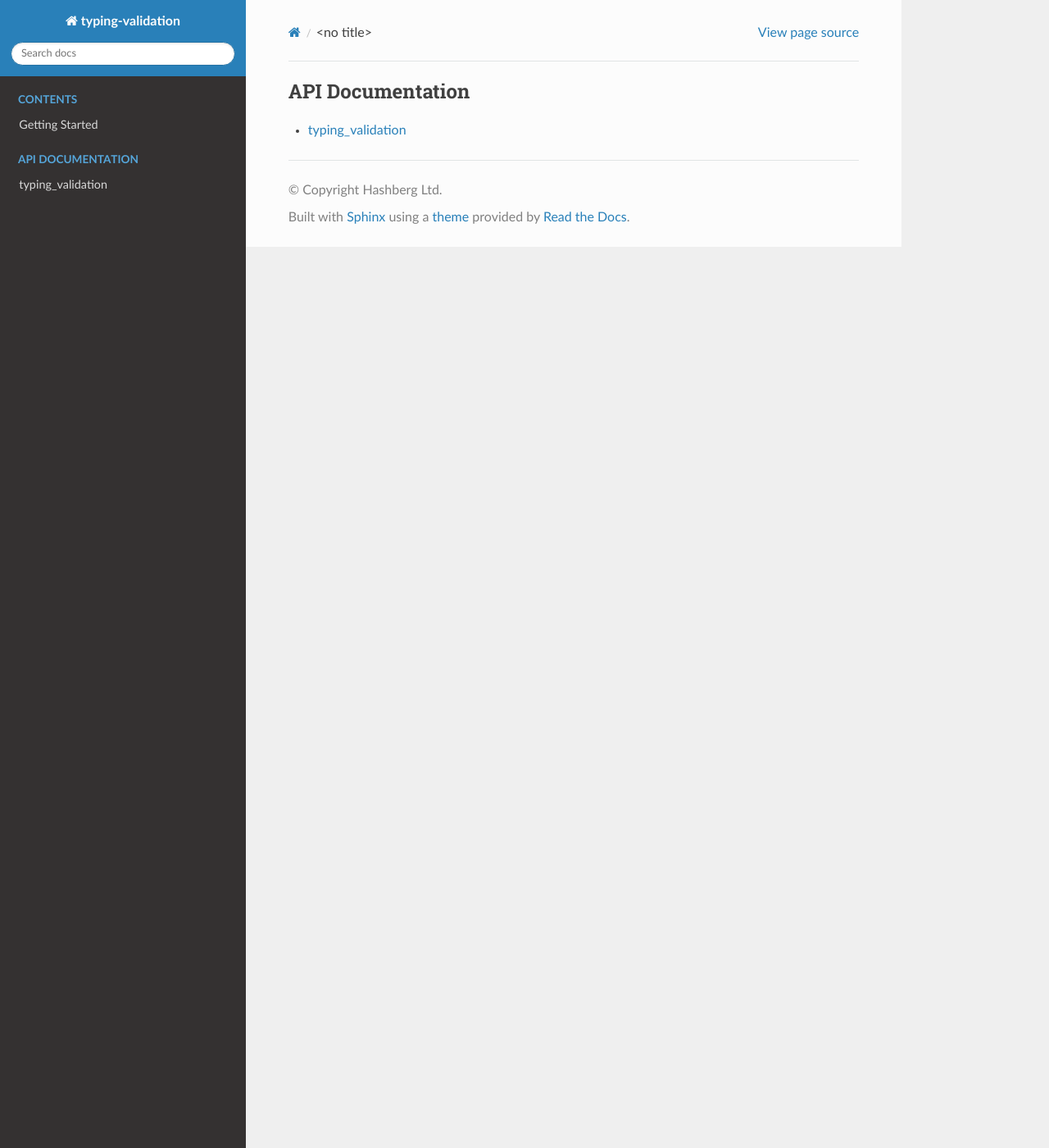
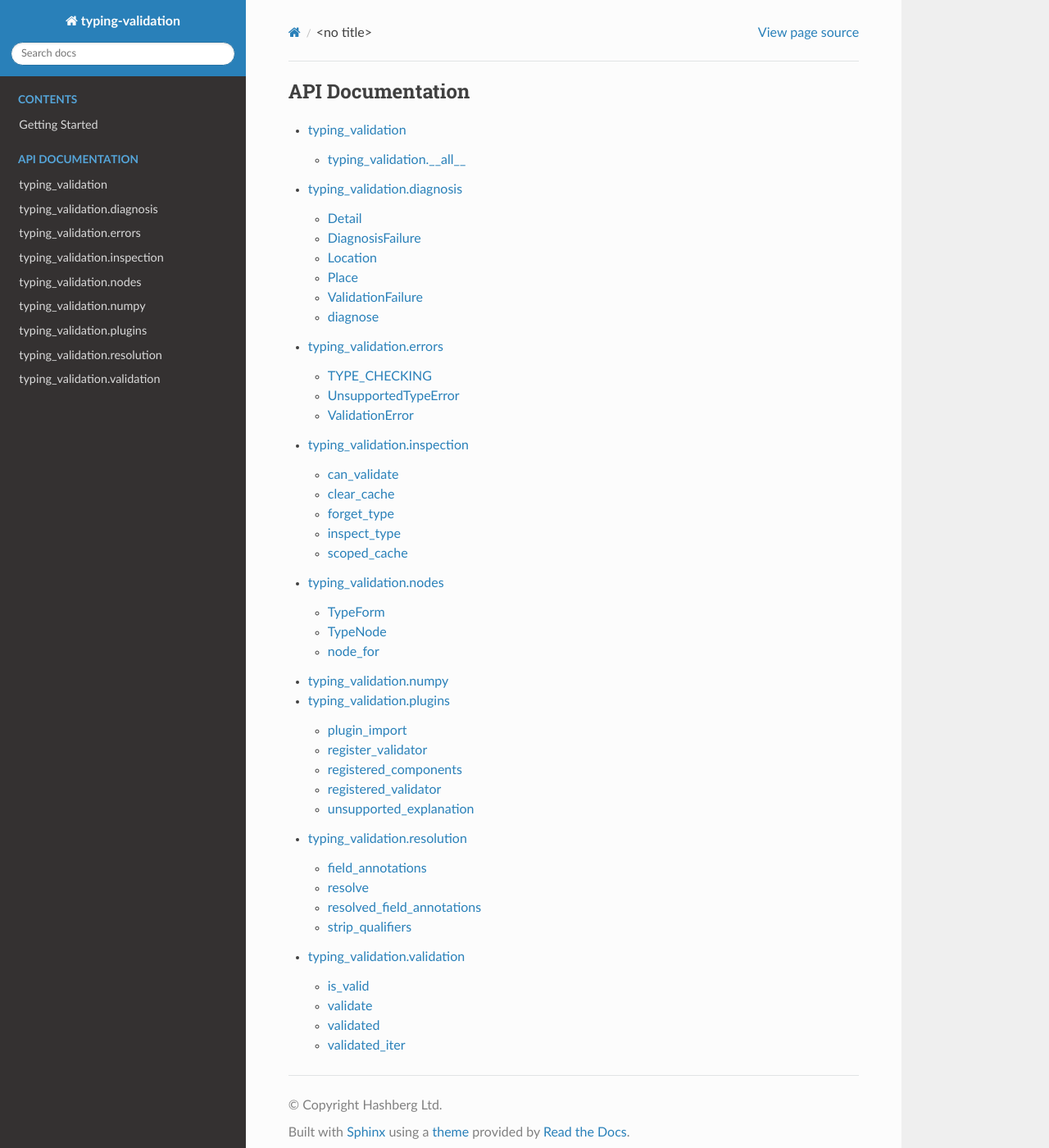
Before and after one commit to hashberg-io/typing-validation, a Sphinx documentation site: the page built from docs/api-toc.rst, in a window 1280 px wide and 1400 px high. Shown: the whole window at 82% size. Built offline with Sphinx 7.4.7 and the Read the Docs theme 3.1.0, drawn with Linux system fonts in a browser that asks for light colours.

Commit message:
Document the library that now exists, and check it on every push
The README and the getting-started guide described a redesign whose API
was not implemented yet. Both now show it, and every example in them was
run and produces the output shown.

The API pages are regenerated and committed, since Read the Docs runs
sphinx directly and never invokes the generator, and the build is clean
with warnings treated as errors. A handful of cross-references are
skipped explicitly: docstrings name the public functions the way users
import them, while autodoc documents them under the submodules that
define them.

CI runs the tests, mypy and black on three platforms. The conformance
suite is what lets the validation mechanisms share no implementation
code, so it runs on everything; the benchmarks deliberately do not gate,
because a hard performance threshold on a noisy shared runner produces
flakes and then gets turned off. The checkout is deep because the
benchmark suite reads v1 out of the trunk. A separate job proves the
generated API pages are committed and current.

The project is no longer in planning.

Co-Authored-By: Claude Opus 4.8 <noreply@anthropic.com>
Claude-Session: https://claude.ai/code/session_01Tepri8x1pvme7zJiStMHft

```diff
--- a/docs/api-toc.rst
+++ b/docs/api-toc.rst
@@ -3,3 +3,11 @@
     :caption: API Documentation
 
     api/typing_validation
+    api/typing_validation.diagnosis
+    api/typing_validation.errors
+    api/typing_validation.inspection
+    api/typing_validation.nodes
+    api/typing_validation.numpy
+    api/typing_validation.plugins
+    api/typing_validation.resolution
+    api/typing_validation.validation
--- /dev/null
+++ b/docs/api/typing_validation.diagnosis.rst
@@ -0,0 +1,44 @@
+typing_validation.diagnosis
+===========================
+
+.. automodule:: typing_validation.diagnosis
+
+Detail
+------
+
+.. autoclass:: typing_validation.diagnosis.Detail
+    :show-inheritance:
+    :members:
+
+DiagnosisFailure
+----------------
+
+.. autoclass:: typing_validation.diagnosis.DiagnosisFailure
+    :show-inheritance:
+    :members:
+
+Location
+--------
+
+.. autoclass:: typing_validation.diagnosis.Location
+    :show-inheritance:
+    :members:
+
+Place
+-----
+
+.. autoclass:: typing_validation.diagnosis.Place
+    :show-inheritance:
+    :members:
+
+ValidationFailure
+-----------------
+
+.. autoclass:: typing_validation.diagnosis.ValidationFailure
+    :show-inheritance:
+    :members:
+
+diagnose
+--------
+
+.. autofunction:: typing_validation.diagnosis.diagnose
--- /dev/null
+++ b/docs/api/typing_validation.errors.rst
@@ -0,0 +1,23 @@
+typing_validation.errors
+========================
+
+.. automodule:: typing_validation.errors
+
+TYPE_CHECKING
+-------------
+
+.. autodata:: typing_validation.errors.TYPE_CHECKING
+
+UnsupportedTypeError
+--------------------
+
+.. autoclass:: typing_validation.errors.UnsupportedTypeError
+    :show-inheritance:
+    :members:
+
+ValidationError
+---------------
+
+.. autoclass:: typing_validation.errors.ValidationError
+    :show-inheritance:
+    :members:
--- /dev/null
+++ b/docs/api/typing_validation.inspection.rst
@@ -0,0 +1,29 @@
+typing_validation.inspection
+============================
+
+.. automodule:: typing_validation.inspection
+
+can_validate
+------------
+
+.. autofunction:: typing_validation.inspection.can_validate
+
+clear_cache
+-----------
+
+.. autofunction:: typing_validation.inspection.clear_cache
+
+forget_type
+-----------
+
+.. autofunction:: typing_validation.inspection.forget_type
+
+inspect_type
+------------
+
+.. autofunction:: typing_validation.inspection.inspect_type
+
+scoped_cache
+------------
+
+.. autofunction:: typing_validation.inspection.scoped_cache
--- /dev/null
+++ b/docs/api/typing_validation.nodes.rst
@@ -0,0 +1,23 @@
+typing_validation.nodes
+=======================
+
+.. automodule:: typing_validation.nodes
+
+TypeForm
+--------
+
+.. autoclass:: typing_validation.nodes.TypeForm
+    :show-inheritance:
+    :members:
+
+TypeNode
+--------
+
+.. autoclass:: typing_validation.nodes.TypeNode
+    :show-inheritance:
+    :members:
+
+node_for
+--------
+
+.. autofunction:: typing_validation.nodes.node_for
--- /dev/null
+++ b/docs/api/typing_validation.numpy.rst
@@ -0,0 +1,4 @@
+typing_validation.numpy
+=======================
+
+.. automodule:: typing_validation.numpy
--- /dev/null
+++ b/docs/api/typing_validation.plugins.rst
@@ -0,0 +1,29 @@
+typing_validation.plugins
+=========================
+
+.. automodule:: typing_validation.plugins
+
+plugin_import
+-------------
+
+.. autofunction:: typing_validation.plugins.plugin_import
+
+register_validator
+------------------
+
+.. autofunction:: typing_validation.plugins.register_validator
+
+registered_components
+---------------------
+
+.. autofunction:: typing_validation.plugins.registered_components
+
+registered_validator
+--------------------
+
+.. autofunction:: typing_validation.plugins.registered_validator
+
+unsupported_explanation
+-----------------------
+
+.. autofunction:: typing_validation.plugins.unsupported_explanation
--- /dev/null
+++ b/docs/api/typing_validation.resolution.rst
@@ -0,0 +1,24 @@
+typing_validation.resolution
+============================
+
+.. automodule:: typing_validation.resolution
+
+field_annotations
+-----------------
+
+.. autofunction:: typing_validation.resolution.field_annotations
+
+resolve
+-------
+
+.. autofunction:: typing_validation.resolution.resolve
+
+resolved_field_annotations
+--------------------------
+
+.. autofunction:: typing_validation.resolution.resolved_field_annotations
+
+strip_qualifiers
+----------------
+
+.. autofunction:: typing_validation.resolution.strip_qualifiers
--- a/docs/api/typing_validation.rst
+++ b/docs/api/typing_validation.rst
@@ -2,3 +2,23 @@ typing_validation
 =================
 
 .. automodule:: typing_validation
+
+typing_validation.__all__
+-------------------------
+
+The following members were explicitly reexported using ``__all__``:
+
+    - :py:class:`typing_validation.nodes.TypeForm`
+    - :py:class:`typing_validation.nodes.TypeNode`
+    - :py:class:`typing_validation.errors.UnsupportedTypeError`
+    - :py:class:`typing_validation.errors.ValidationError`
+    - :py:func:`typing_validation.inspection.can_validate`
+    - :py:func:`typing_validation.inspection.clear_cache`
+    - :py:func:`typing_validation.inspection.forget_type`
+    - :py:func:`typing_validation.inspection.inspect_type`
+    - :py:func:`typing_validation.validation.is_valid`
+    - :py:func:`typing_validation.plugins.register_validator`
+    - :py:func:`typing_validation.inspection.scoped_cache`
+    - :py:func:`typing_validation.validation.validate`
+    - :py:func:`typing_validation.validation.validated`
+    - :py:func:`typing_validation.validation.validated_iter`
--- /dev/null
+++ b/docs/api/typing_validation.validation.rst
@@ -0,0 +1,24 @@
+typing_validation.validation
+============================
+
+.. automodule:: typing_validation.validation
+
+is_valid
+--------
+
+.. autofunction:: typing_validation.validation.is_valid
+
+validate
+--------
+
+.. autofunction:: typing_validation.validation.validate
+
+validated
+---------
+
+.. autofunction:: typing_validation.validation.validated
+
+validated_iter
+--------------
+
+.. autofunction:: typing_validation.validation.validated_iter
--- a/docs/conf.py
+++ b/docs/conf.py
@@ -93,7 +93,25 @@ html_theme = "sphinx_rtd_theme"
 # html_static_path = ['_static']
 
 # Set of problematic references to ignore, i.e. not warn about when missing.
-skip_missing_references: set[str] = set()
+skip_missing_references: set[str] = {
+    # Re-exported at package level, but documented under the submodule that
+    # defines them. Docstrings name them the way users import them.
+    "typing_validation.validate",
+    "typing_validation.can_validate",
+    "typing_validation.inspect_type",
+    "typing_validation.UnsupportedTypeError",
+    # Type parameters of generic functions, which have no page of their own.
+    "T",
+    # Module-level aliases, rendered into signatures by autodoc before the
+    # objects they name have been registered.
+    "PluginCheck",
+    "PluginComponents",
+    "typing_validation.plugins.PluginComponents",
+    "ValidationFailure",
+    # typing.NewType is a class in 3.14, and the stdlib inventory does not carry
+    # it as the function the docstring naturally calls it.
+    "typing.NewType",
+}
 
 # Set of descriptors to be documented as properties.
 property_descriptors: set[str] = set()
--- a/docs/getting-started.rst
+++ b/docs/getting-started.rst
@@ -9,11 +9,116 @@ You can install the latest release from `PyPI <https://pypi.org/project/typing-v
 
     $ pip install --upgrade typing-validation
 
-Version 2 is a ground-up redesign and its public API is not yet implemented.
-For now, only the package itself can be imported:
+Validating a value
+------------------
+
+:func:`~typing_validation.validation.validate` checks a value against a type hint, returning :obj:`True` or raising:
 
 .. code-block:: python
 
-    import typing_validation
+    >>> from typing_validation import validate
+    >>> validate([1, 2, 3], list[int])
+    True
+
+The :obj:`True` return exists so that validation can be gated behind an assertion, and compiled out entirely under
+``-O``:
+
+.. code-block:: python
+
+    assert validate(val, t)
+
+When a value does not conform, the error says **where**:
+
+.. code-block:: python
+
+    >>> validate({"a": [1, "b"]}, dict[str, list[int]])
+    Traceback (most recent call last):
+      ...
+    typing_validation.errors.ValidationError: For type dict[str, list[int]]: a component failed
+      For type list[int] value at key 'a': a component failed
+        For type <class 'int'> index 1: not an instance, got 'b'
+
+The same explanation is available as a structure, on the exception, via
+:attr:`~typing_validation.errors.ValidationError.failure`.
+
+The rest of the surface
+-----------------------
+
+.. code-block:: python
+
+    from typing_validation import is_valid, validated, validated_iter
+
+    is_valid([1, "a"], list[int])          # False
+    validated(payload, list[int])          # returns payload, for expressions
+    validated_iter(stream, Iterator[int])  # checks items as they are yielded
+
+:func:`~typing_validation.validation.is_valid` deliberately builds no explanation: a caller who wants one calls
+:func:`~typing_validation.validation.validate` and catches the exception, so a caller who wants a boolean gets one at
+boolean prices.
+
+:func:`~typing_validation.validation.validated_iter` is not a convenience wrapper. Determining the items of a one-shot
+iterator consumes it, so ``Iterator[int]`` cannot check its items without destroying the value — checking each one as it
+goes past is the only honest way.
+
+Asking about a type
+-------------------
+
+Support is all-or-nothing: if any component of a type is unsupported, so is the whole type. There is no partial mode in
+which the checkable parts are checked and the rest waved through, because a validation that silently skipped part of its
+obligation would report success it had not earned.
+
+:func:`~typing_validation.inspection.can_validate` answers up front:
+
+.. code-block:: python
+
+    >>> from typing import Callable
+    >>> from typing_validation import can_validate
+    >>> can_validate(list[int])
+    True
+    >>> can_validate(tuple[int, Callable[[int], int]])
+    False
+
+:func:`~typing_validation.inspection.inspect_type` reports the whole structure and names precisely what poisoned it, so
+that "unsupported" is never opaque:
+
+.. code-block:: python
+
+    >>> from typing_validation import inspect_type
+    >>> node = inspect_type(tuple[int, Callable[[int], int]])
+    >>> [c.t for c in node.unsupported_components()]
+    [typing.Callable[[int], int]]
+
+NumPy
+-----
+
+NumPy array types are provided by an extension, which you enable by importing it:
+
+.. code-block:: python
+
+    import typing_validation.numpy
+    from numpy.typing import NDArray
+
+    validate(np.array([1, 2], dtype=np.uint8), NDArray[np.uint8])
+
+The import is required rather than automatic. Enabling support merely because NumPy happened to be importable would make
+the supported surface depend on transitive imports, so that :func:`~typing_validation.inspection.can_validate` answered
+differently depending on whether some unrelated dependency had imported NumPy.
+
+Extending
+---------
+
+A parametrised class can declare how its own type arguments are validated:
+
+.. code-block:: python
+
+    class Box[T]:
+        @classmethod
+        def __validate__(cls, val, args):
+            return is_valid(val.item, args[0])
+
+For classes you do not own, use :func:`~typing_validation.plugins.register_validator`.
+
+Absent either, a parametrised class validates on its origin alone and its arguments go unchecked — a generic class does
+not, in general, expose enough at runtime to determine them.
 
 GitHub repo: https://github.com/hashberg-io/typing-validation
--- a/pyproject.toml
+++ b/pyproject.toml
@@ -11,7 +11,7 @@ dependencies = []
 classifiers = [
     "Programming Language :: Python :: 3",
     "Operating System :: OS Independent",
-    "Development Status :: 1 - Planning",
+    "Development Status :: 4 - Beta",
     "Programming Language :: Python :: 3.14",
     "Natural Language :: English",
     "Typing :: Typed",
```
Also changed, not shown: README.md (+93 -5 lines), 3 other files.
